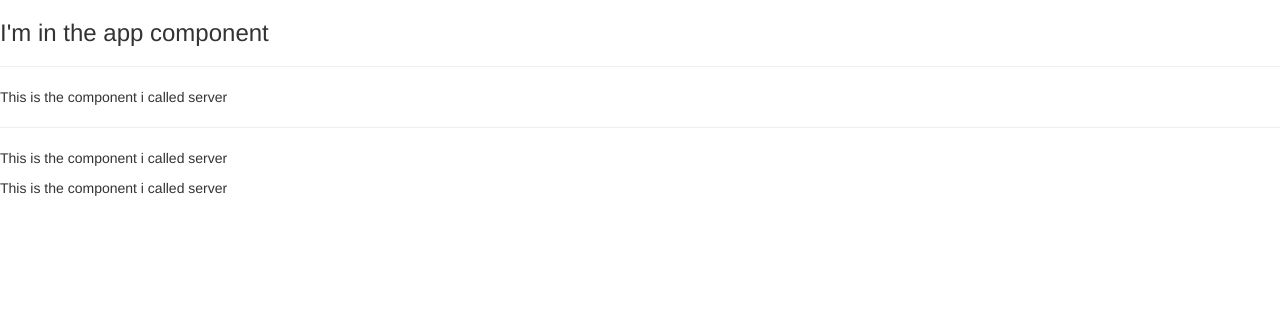
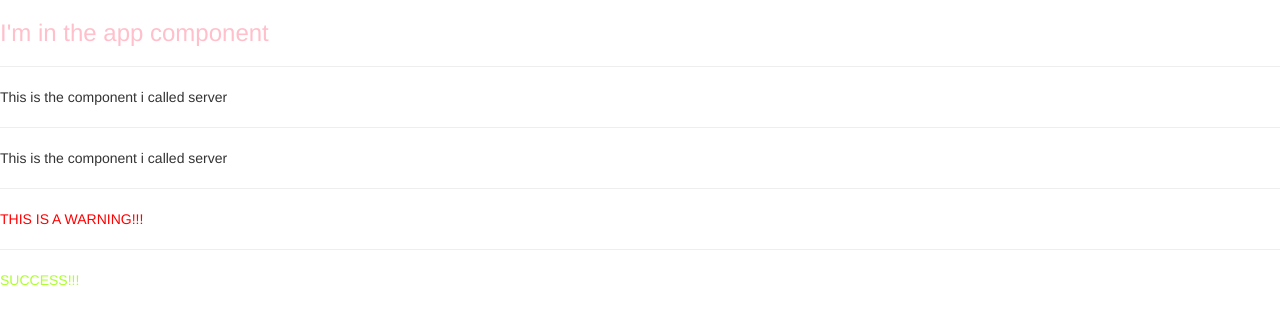
Before and after one commit to kadusouza/first-angular-project, an Angular app: page / in a window 1280 px wide. Shown: the top 324 px of the page. Built offline with nearby package versions, Linux system fonts and the light colour scheme.

Commit message:
create two warning components and style them

```diff
--- a/src/app/app.component.css
+++ b/src/app/app.component.css
@@ -0,0 +1,3 @@
+h3 {
+    color: darkblue;
+}
--- a/src/app/app.component.html
+++ b/src/app/app.component.html
@@ -3,3 +3,7 @@
 <app-server></app-server>
 <hr>
 <app-servers></app-servers>
+<hr>
+<app-warningalert></app-warningalert>
+<hr>
+<app-successalert></app-successalert>
--- a/src/app/app.component.ts
+++ b/src/app/app.component.ts
@@ -3,7 +3,12 @@ import { Component } from '@angular/core';
 @Component({
   selector: 'app-root',
   templateUrl: './app.component.html',
-  styleUrls: ['./app.component.css']
+  // styleUrls: ['./app.component.css']
+  styles: [`
+  h3 {
+    color: pink
+  }
+  `]
 })
 export class AppComponent {
 }
--- a/src/app/app.module.ts
+++ b/src/app/app.module.ts
@@ -4,12 +4,16 @@ import { BrowserModule } from '@angular/platform-browser';
 import { AppComponent } from './app.component';
 import { ServerComponent } from './server/server.component';
 import { ServersComponent } from './servers/servers.component';
+import { WarningAlertComponent } from './warningalert/waringalert.component';
+import { SuccessAlertComponent } from './successalert/successalert.component';
 
 @NgModule({
   declarations: [
     AppComponent,
     ServerComponent,
-    ServersComponent
+    ServersComponent,
+    SuccessAlertComponent,
+    WarningAlertComponent
   ],
   imports: [
     BrowserModule
--- a/src/app/servers/servers.component.ts
+++ b/src/app/servers/servers.component.ts
@@ -2,7 +2,8 @@ import { Component } from '@angular/core';
 
 @Component({
   selector: 'app-servers',
-  templateUrl: './servers.component.html',
+  // templateUrl: './servers.component.html',
+  template: '<app-server></app-server>',
   styleUrls: ['./servers.component.css']
 })
 export class ServersComponent {
--- /dev/null
+++ b/src/app/successalert/successalert.component.css
@@ -0,0 +1,3 @@
+p {
+    color: greenyellow;
+}
--- /dev/null
+++ b/src/app/successalert/successalert.component.ts
@@ -0,0 +1,11 @@
+import { Component } from "@angular/core";
+
+@Component({
+    selector: 'app-successalert',
+    template: '<p>SUCCESS!!!</p>',
+    styleUrls: ['./successalert.component.css']
+})
+
+export class SuccessAlertComponent {
+
+}
--- /dev/null
+++ b/src/app/warningalert/waringalert.component.ts
@@ -0,0 +1,11 @@
+import { Component } from "@angular/core";
+
+@Component( {
+    selector: 'app-warningalert',
+    templateUrl: './warningalert.component.html',
+    styles: [`p {color: red}`]
+})
+
+export class WarningAlertComponent {
+
+}
--- /dev/null
+++ b/src/app/warningalert/warningalert.component.html
@@ -0,0 +1 @@
+<p>THIS IS A WARNING!!!</p>
```
